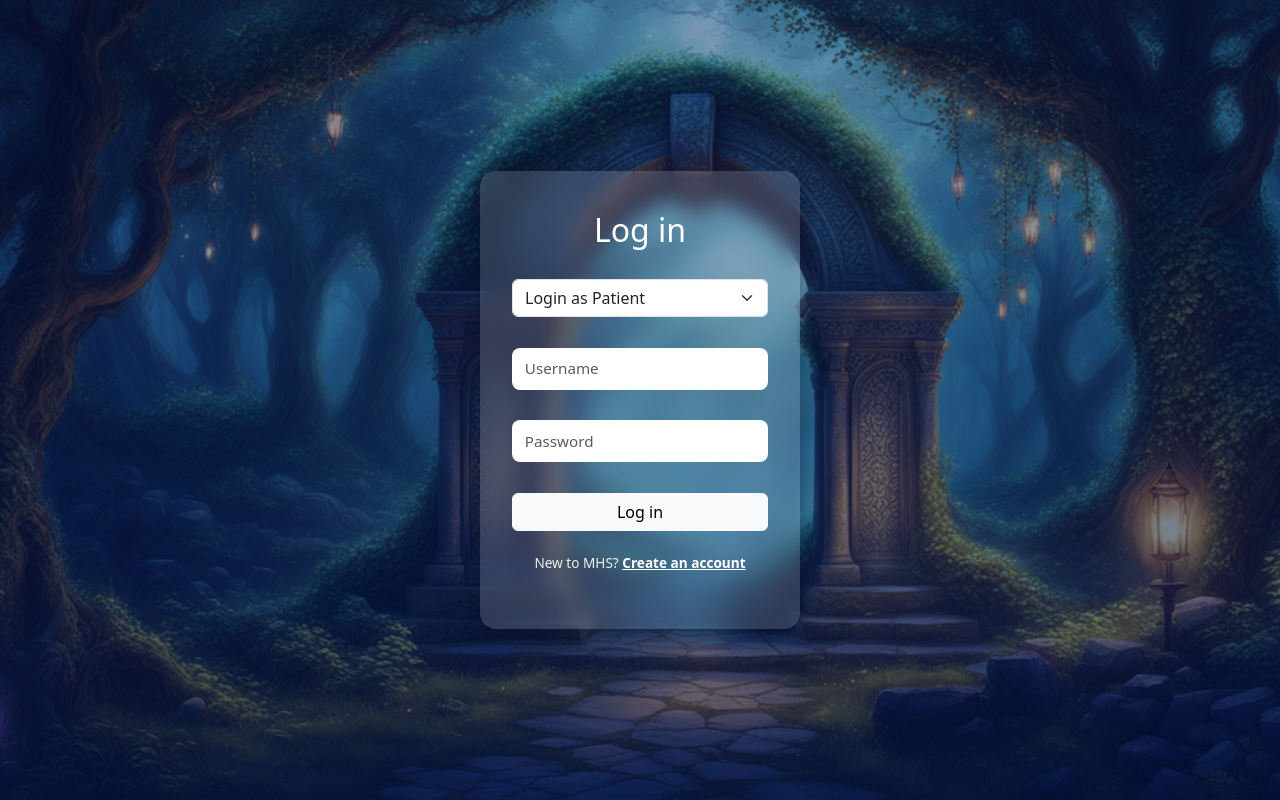
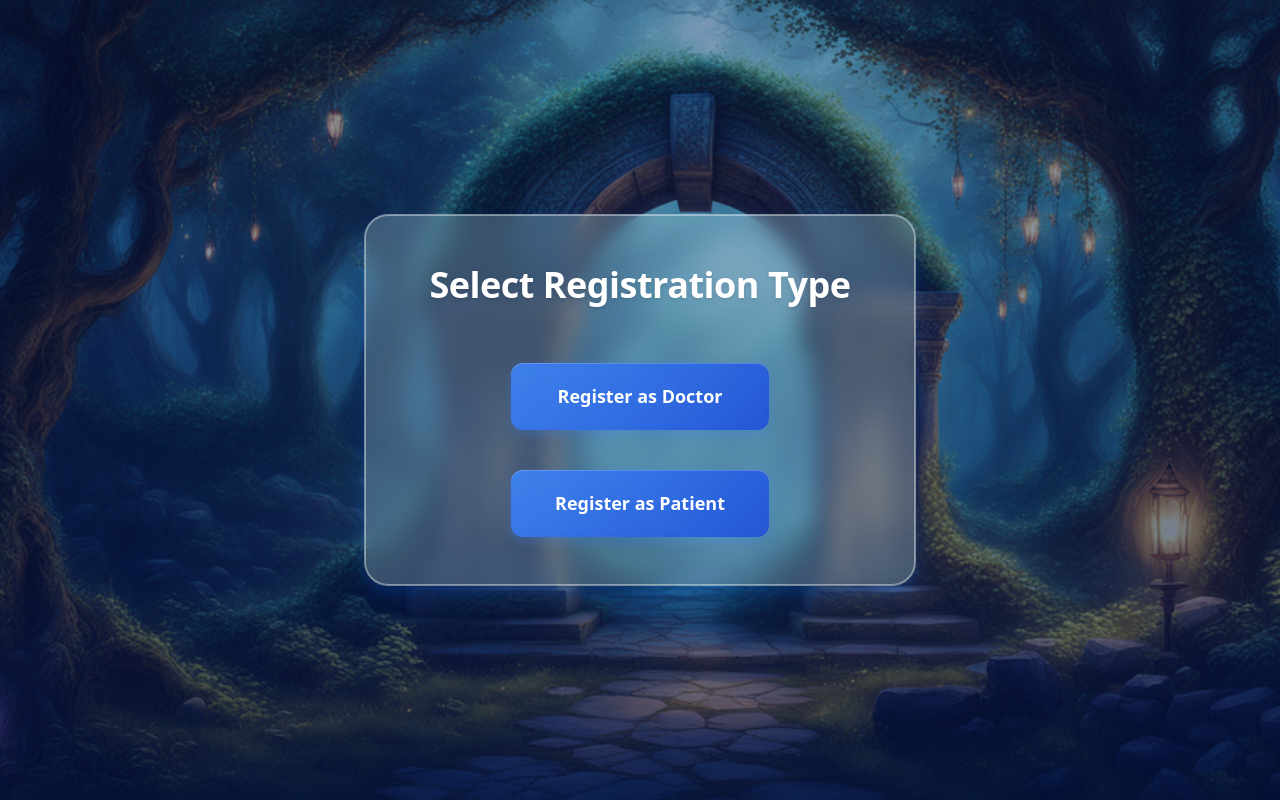
Before and after one commit to Esraa-mohamed1/react-medical-site, a React (Create React App) app in the folder mental-health-supporter/: page /register-select in a window 1280 px wide. Before the commit this address led to /login. Built offline with nearby package versions, Linux system fonts and the light colour scheme; no server answers.

Commit message:
integrate register doctor with doctor profile and add register select to select register doctor or register patient

```diff
--- a/mental-health-supporter/src/App.js
+++ b/mental-health-supporter/src/App.js
@@ -11,6 +11,7 @@ import DoctorsList from './pages/DoctorsListPage';
 import BaseLoginPage from './pages/BaseLoginPage';
 import DoctorDetailsPage from './pages/DoctorDetailsPage';
 import PatientDetailsPage from './pages/PatientDetailsPage';
+import RegisterSelectPage from './pages/RegisterSelectPage';
 
 function App() {
   return (
@@ -18,7 +19,9 @@ function App() {
       <Routes>
         <Route path="/" element={<Navigate to="/login" replace />} />
         <Route path="/login" element={<LoginPage />} />
-        <Route path="/register" element={<RegisterPage />} />
+        <Route path="/register-select" element={<RegisterSelectPage />} />
+        <Route path="/register" element={<RegisterPage />} /> {/* For patients */}
+        <Route path="/doctor-register" element={<DoctorRegister />} /> {/* For doctors */}
         <Route path="/artical" element={<ArticalPage />} />
         <Route path="/artical" element={<MentalHealthArticle />} />
         <Route path="/doctors/login" element={<BaseLoginPage userType={'Doctor'} />} />
@@ -27,7 +30,6 @@ function App() {
         <Route path="/doctors-list" element={<DoctorsList />} />
         <Route path="/doctors-list/:id" element={<DoctorDetailsPage />} />
         <Route path="/patients-list/:id" element={<PatientDetailsPage />} />
-        <Route path="/doctor-register" element={<DoctorRegister />} />
         <Route path="/doctors/:doctor_id" element={<DoctorPage />} />
         <Route path="*" element={<Navigate to="/login" replace />} />
       </Routes>
--- a/mental-health-supporter/src/components/AuthForm.js
+++ b/mental-health-supporter/src/components/AuthForm.js
@@ -173,7 +173,7 @@ export default function AuthForm({ variant = 'login', onSubmit }) {
 
         <p className="auth-switch text-center">
           {isLogin ? (
-            <>New to MHS? <a href="/register">Create an account</a></>
+            <>New to MHS? <a href="/register-select">Create an account</a></>
           ) : (
             <>Already have an account? <a href="/login">Log in</a></>
           )}
--- /dev/null
+++ b/mental-health-supporter/src/pages/RegisterSelectPage.js
@@ -0,0 +1,32 @@
+import React from 'react';
+import { useNavigate } from 'react-router-dom';
+import '../styles/RegisterSelectPage.css';
+
+const RegisterSelectPage = () => {
+    const navigate = useNavigate();
+
+    return (
+        <div className="register-selection-page">
+            <div className="register-selection-card">
+                <h2 className="register-selection-title">Select Registration Type</h2>
+                <div style={{ display: 'flex', flexDirection: 'column', gap: '24px' }}>
+                    <button
+                        className="register-selection-btn"
+                        onClick={() => navigate('/doctor-register')}
+                    >
+                        Register as Doctor
+                    </button>
+
+                    <button
+                        className="register-selection-btn"
+                        onClick={() => navigate('/register')}
+                    >
+                        Register as Patient
+                    </button>
+                </div>
+            </div>
+        </div>
+    );
+};
+
+export default RegisterSelectPage;
--- /dev/null
+++ b/mental-health-supporter/src/styles/RegisterSelectPage.css
@@ -0,0 +1,183 @@
+/* RegisterSelectionPage.css */
+
+/* — Layout — */
+.register-selection-page {
+    min-height: 100vh;
+    display: flex;
+    align-items: center;
+    justify-content: center;
+    background-image: url("/public/images/auth.png");
+    background-size: cover;
+    background-position: center;
+    background-repeat: no-repeat;
+    position: relative;
+}
+
+/* overlay */
+.register-selection-page::before {
+    content: "";
+    position: absolute;
+    inset: 0;
+    background: linear-gradient(180deg, rgba(5, 19, 83, 0.4) 0%, rgba(3, 19, 77, 0.6) 100%);
+    z-index: 0;
+}
+
+/* — Card — */
+.register-selection-card {
+  position: relative;
+  z-index: 1;
+  background: rgba(173, 216, 230, 0.3); /* Light transparent blue */
+  border-radius: 24px;
+  box-shadow:
+    0 12px 24px rgba(2, 118, 253, 0.15),
+    0 6px 12px rgba(2, 118, 253, 0.1),
+    inset 0 0 0 1px rgba(255, 255, 255, 0.4);
+  padding: 3rem 4rem;
+  display: flex;
+  flex-direction: column;
+  align-items: center;
+  width: fit-content;
+  max-width: 90vw;
+  -webkit-backdrop-filter: blur(10px);
+  backdrop-filter: blur(10px);
+  border: 1px solid rgba(255, 255, 255, 0.3);
+  transition: all 0.4s cubic-bezier(0.16, 1, 0.3, 1);
+}
+
+.register-selection-card:hover {
+  background: rgba(173, 216, 230, 0.4);
+  box-shadow:
+    0 16px 32px rgba(2, 118, 253, 0.2),
+    0 8px 16px rgba(2, 118, 253, 0.15),
+    inset 0 0 0 1px rgba(255, 255, 255, 0.5);
+  transform: translateY(-4px);
+}
+
+.register-selection-title {
+  color: white;
+  font-weight: 700;
+  font-size: 2.25rem;
+  margin-bottom: 2.5rem;
+  text-align: center;
+  letter-spacing: -0.5px;
+  text-shadow: 0 2px 4px rgba(0, 0, 0, 0.1);
+  white-space: pre; /* This ensures spaces are preserved */
+}
+
+/* — Form Elements — */
+.register-selection-form {
+  display: flex;
+  flex-direction: column;
+  gap: 1.5rem;
+  width: 100%;
+}
+
+.register-selection-input-group {
+  display: flex;
+  flex-direction: column;
+  gap: 0.5rem;
+}
+
+.register-selection-input-group label {
+  font-size: 0.9rem;
+  color: white;
+  font-weight: 500;
+  text-shadow: 0 1px 2px rgba(0, 0, 0, 0.1);
+}
+
+.register-selection-input-group input {
+  padding: 0.85rem 1rem;
+  background: rgba(255, 255, 255, 0.9);
+  border: 1px solid rgba(255, 255, 255, 0.3);
+  border-radius: 12px;
+  font-size: 1rem;
+  transition: all 0.2s ease;
+  box-shadow: 0 2px 8px rgba(0, 0, 0, 0.05);
+}
+
+.register-selection-input-group input:focus {
+  background: white;
+  border-color: rgba(66, 153, 225, 0.5);
+  outline: none;
+  box-shadow: 0 0 0 3px rgba(66, 153, 225, 0.2);
+}
+
+/* — Buttons — */
+.register-selection-btn {
+  background: linear-gradient(135deg, rgba(59, 130, 246, 0.9) 0%, rgba(29, 78, 216, 0.9) 100%);
+  color: white;
+  border: none;
+  border-radius: 12px;
+  padding: 1.25rem 2.75rem;
+  font-size: 1.125rem;
+  font-weight: 600;
+  cursor: pointer;
+  box-shadow:
+    0 4px 12px rgba(59, 130, 246, 0.3),
+    inset 0 1px 0 rgba(255, 255, 255, 0.2);
+  transition: all 0.3s cubic-bezier(0.4, 0, 0.2, 1);
+  position: relative;
+  z-index: 1;
+  min-width: 220px;
+  text-align: center;
+  overflow: hidden;
+  margin-top: 1rem;
+  -webkit-backdrop-filter: blur(4px);
+  backdrop-filter: blur(4px);
+}
+
+.register-selection-btn::before {
+  content: '';
+  position: absolute;
+  top: 0;
+  left: 0;
+  right: 0;
+  bottom: 0;
+  background: linear-gradient(135deg, rgba(37, 99, 235, 0.9) 0%, rgba(30, 64, 175, 0.9) 100%);
+  opacity: 0;
+  transition: opacity 0.3s ease;
+  z-index: -1;
+}
+
+.register-selection-btn:hover {
+  transform: translateY(-3px) scale(1.02);
+  box-shadow:
+    0 6px 16px rgba(59, 130, 246, 0.4),
+    inset 0 1px 0 rgba(255, 255, 255, 0.3);
+}
+
+.register-selection-btn:hover::before {
+  opacity: 1;
+}
+
+/* — Footer — */
+.register-selection-footer {
+  text-align: center;
+  margin-top: 2rem;
+  font-size: 0.9rem;
+  color: white;
+  text-shadow: 0 1px 2px rgba(0, 0, 0, 0.1);
+}
+
+.register-selection-footer a {
+  color: white;
+  text-decoration: none;
+  font-weight: 600;
+  border-bottom: 1px dashed white;
+}
+
+.register-selection-footer a:hover {
+  border-bottom-style: solid;
+}
+
+@media (max-width: 768px) {
+  .register-selection-card {
+    padding: 2rem;
+    max-width: 95vw;
+  }
+
+  .register-selection-btn {
+    padding: 1rem 2rem;
+    min-width: 180px;
+  }
+}
```
